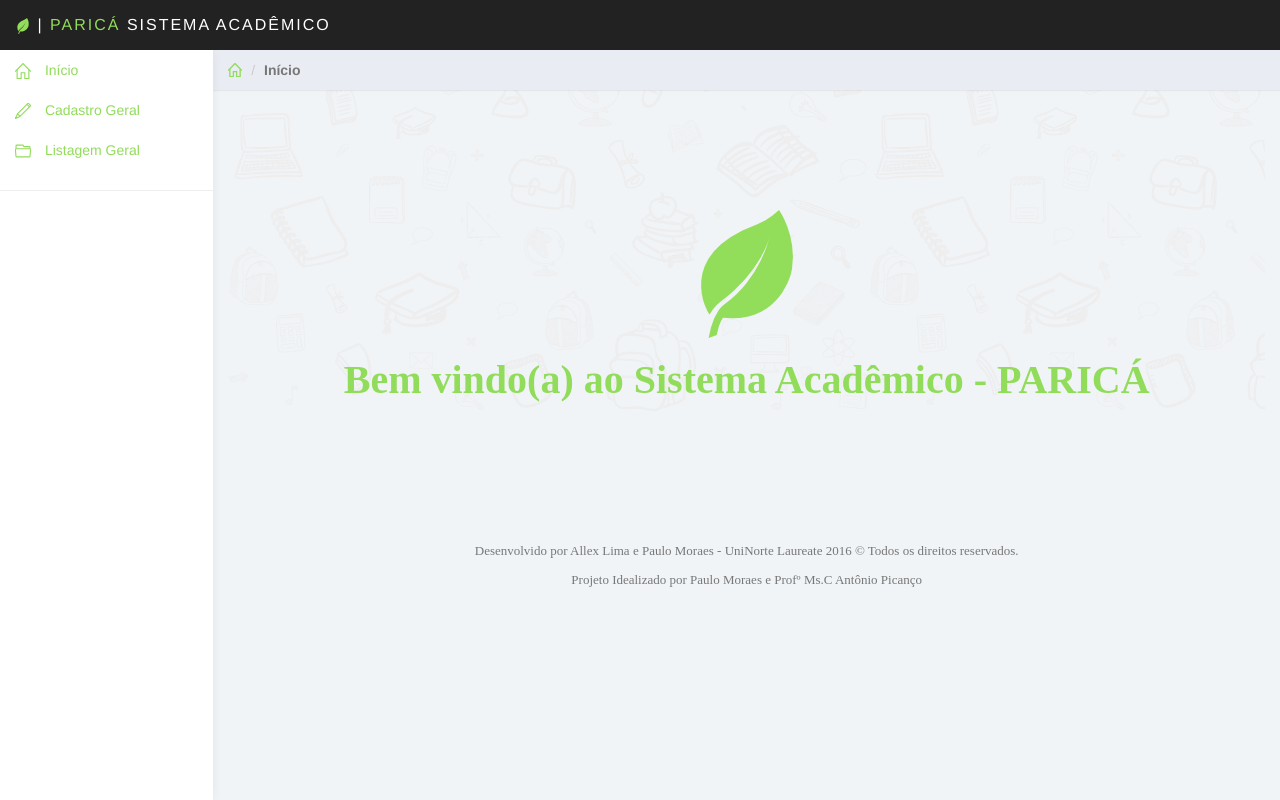
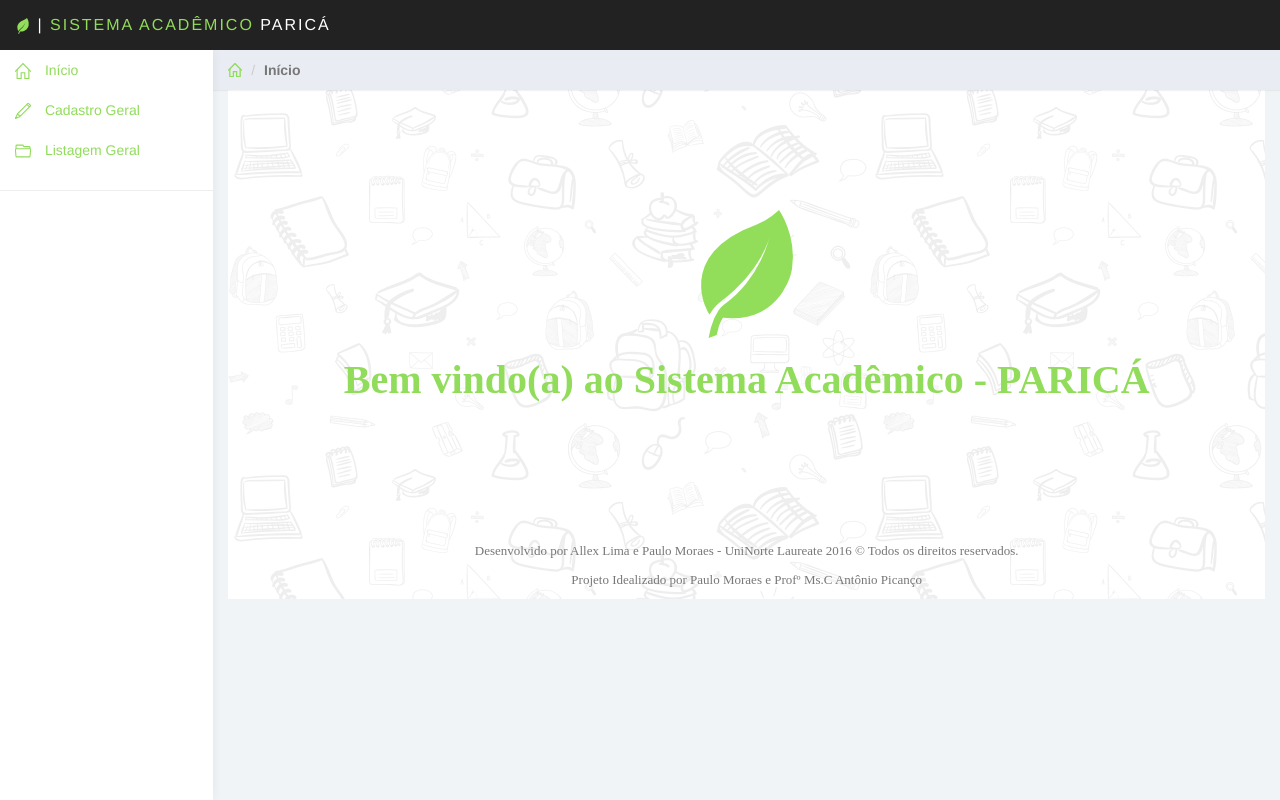
Before and after one commit to pauloigormoraes/WebParica, a PHP site: page / in a window 1280 px wide. Run offline with PHP 8.4, Linux system fonts and the light colour scheme; some web fonts are replaced.

Commit message:
Modificações

```diff
--- a/view/css/styles.css
+++ b/view/css/styles.css
@@ -14,6 +14,7 @@ body {
 
 .fundo {
 	background: url('../img/fundo.png');
+	background-color: #ffffff;
 }
 
 p {
--- a/view/home.php
+++ b/view/home.php
@@ -14,7 +14,7 @@
 			</div>
 		</div>
 
-		<div>
+		<div class="row">
 			<div class="col-lg-12 fonte" style="margin-top: 130px">
 				<span style="font-size: 13px !important; text-align: center">
 					<p>Desenvolvido por <a style="color: #777 !important;" href="http://www.allexlima.com/" target="_blank">Allex Lima</a> e <a style="color: #777 !important;" href="http://www.pauloigormoraes.com" target="_blank">Paulo Moraes</a> - UniNorte Laureate 2016 &copy; Todos os direitos reservados.</p>
--- a/view/master.php
+++ b/view/master.php
@@ -43,7 +43,7 @@
             </button>
             <a class="navbar-brand" href="#home">
                 <img style="margin: 0 0 0 0" src='view/img/favicon.png'> |
-                <span>PARICÁ </span>SISTEMA ACADÊMICO</a>
+                <span>SISTEMA ACADÊMICO </span>PARICÁ</a>
         </div>
 
     </div>
```
Also changed, not shown: view/aluno.php (indentation only), view/listagemgeral.php (indentation only).
